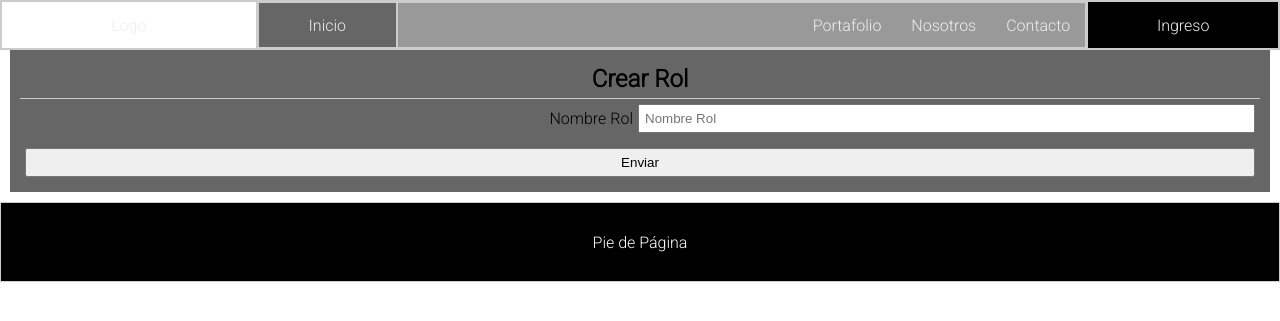
After one commit to ProfeAlbeiro/appwebinv11, a PHP site: template views/modules/1_users/create_rol.view.php in a window 1280 px wide. The commit adds this page. Shown: the top 321 px of the page. Run offline with PHP 8.4, Linux system fonts and the light colour scheme; the template is opened without the code that fills it, so the values that code supplies are empty.

Commit message:
Subiendo proyecto

```diff
--- a/assets/css/styles_dashboard.css
+++ b/assets/css/styles_dashboard.css
@@ -118,6 +118,9 @@ form{
     flex-flow: column nowrap;
     background: #666;
 }
+.form-rol{
+    flex: 1;
+}
 .form-header{
     display: flex;
     flex-flow: row nowrap;
--- a/controllers/Users.php
+++ b/controllers/Users.php
@@ -7,7 +7,7 @@
         public function createRol(){
             if ($_SERVER['REQUEST_METHOD'] == 'GET') {
                 require_once "views/roles/admin/header.view.php";
-                echo "Estoy en el controlador CreateRol";
+                require_once "views/modules/1_users/create_rol.view.php";
                 require_once "views/roles/admin/footer.view.php";
             }
             if ($_SERVER['REQUEST_METHOD'] == 'POST') {
--- /dev/null
+++ b/views/modules/1_users/create_rol.view.php
@@ -0,0 +1,14 @@
+<form class="form-rol" action="" method="post">
+    <div class="form-header">
+        <h2>Crear Rol</h2>
+    </div>
+    <div class="form-body">
+        <div class="form-control">
+            <label for="">Nombre Rol</label>
+            <input type="text" placeholder="Nombre Rol">
+        </div>
+    </div>
+    <div class="form-footer">
+        <input type="submit" value="Enviar">
+    </div>
+</form>
--- a/views/roles/admin/header.view.php
+++ b/views/roles/admin/header.view.php
@@ -27,7 +27,7 @@
             <aside class="borde">
                 <div class="modulo">
                     <h1>USUARIOS</h1>
-                    <a href="">Crear Rol</a>
+                    <a href="?c=Users&a=createRol">Crear Rol</a>
                     <a href="">Consultar Roles</a>
                     <a href="">Crear Usuario</a>
                     <a href="">Consultar Usuarios</a>
```
